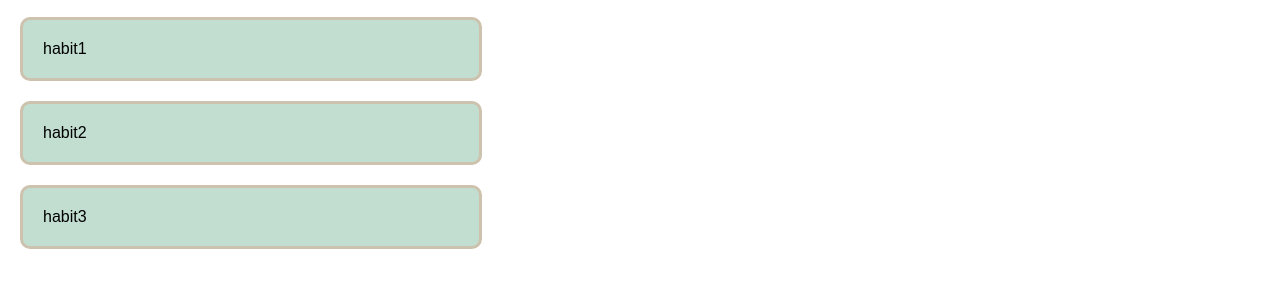
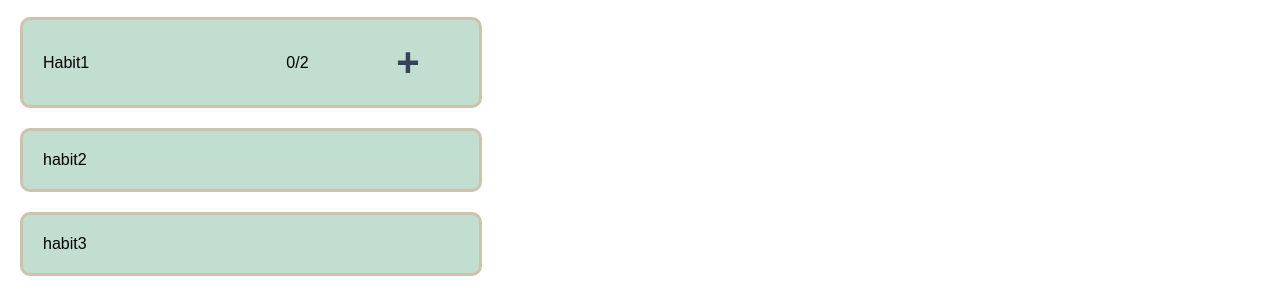
Before and after one commit to matthewlohl/Front_end_Habitual, a website: page static/index.html in a window 1280 px wide. Shown: the part 604-900 px from the top of the page. Before the commit the page ends 873 px from the top, so only its background shows below. Drawn offline with Linux system fonts and the light colour scheme.

Commit message:
add basic layout and css for habits

```diff
--- a/static/css/style.css
+++ b/static/css/style.css
@@ -62,19 +62,7 @@ body {
     cursor: pointer;
 }
 
-.habit {
-    background-color:#C2DED1;
-    /* text-align: center; */
-    padding: 20px;
-    margin: 20px;
-    border-color: #CDC2AE;
-    border-style:solid;
-    border-radius: 10px;
-}
 
-.habit:hover {
-    cursor: pointer;
-}
 
 .title {
     text-align: center;
@@ -94,3 +82,47 @@ body {
     /* border-bottom-style: dashed; */
     background-color: #CDC2AE;
 }
+
+.habit {
+    background-color:#C2DED1;
+    display: flex;
+    /* text-align: center; */
+    padding: 20px;
+    margin: 20px;
+    border-color: #CDC2AE;
+    border-style:solid;
+    border-radius: 10px;
+    justify-content: space-between;
+    align-items: center;
+}
+
+
+.habit-text {
+    flex: 3 0 0;
+}
+
+.habit-text:hover {
+    cursor: pointer;
+}
+
+.habit-frequency {
+    flex: 1 0 0;
+}
+
+.add-completed-once-btn {
+    background-color: transparent;
+    border-style: none;
+    padding:0;
+    margin-right: 10px;
+    color: #354259;
+    font-size: 40px;
+    font-weight: 700;
+    flex: 1 0 0;
+    border-radius: 10px;
+}
+
+.add-completed-once-btn:hover{
+    cursor:pointer;
+    background-color: #354259;
+    color: #C2DED1;
+}
--- a/static/index.html
+++ b/static/index.html
@@ -39,7 +39,11 @@
         </div>
         <div class="completed-container">
             <div class="title">Succesful Habits</div>
-            <div class="habit">habit1</div>
+            <div class="habit">
+                <div class="habit-text"> Habit1</div>
+                <div class="habit-frequency">0/2</div>
+                <button class="add-completed-once-btn">+</button>
+            </div>
             <div class="habit">habit2</div>
             <div class="habit">habit3</div>
         </div>
--- /dev/null
+++ b/static/js/index.js
@@ -0,0 +1 @@
+fetchAll()
```
Also changed, not shown: static/js/script.js (+7 -1 lines).
